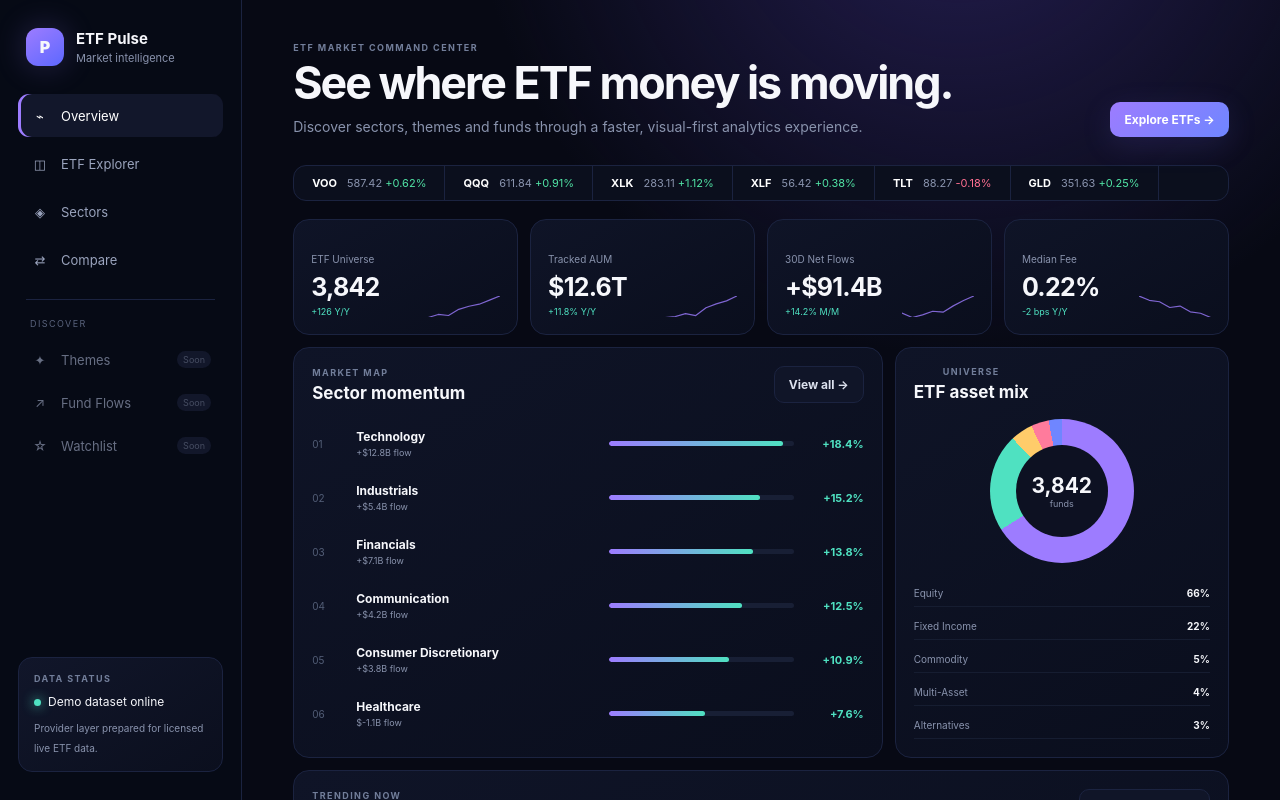
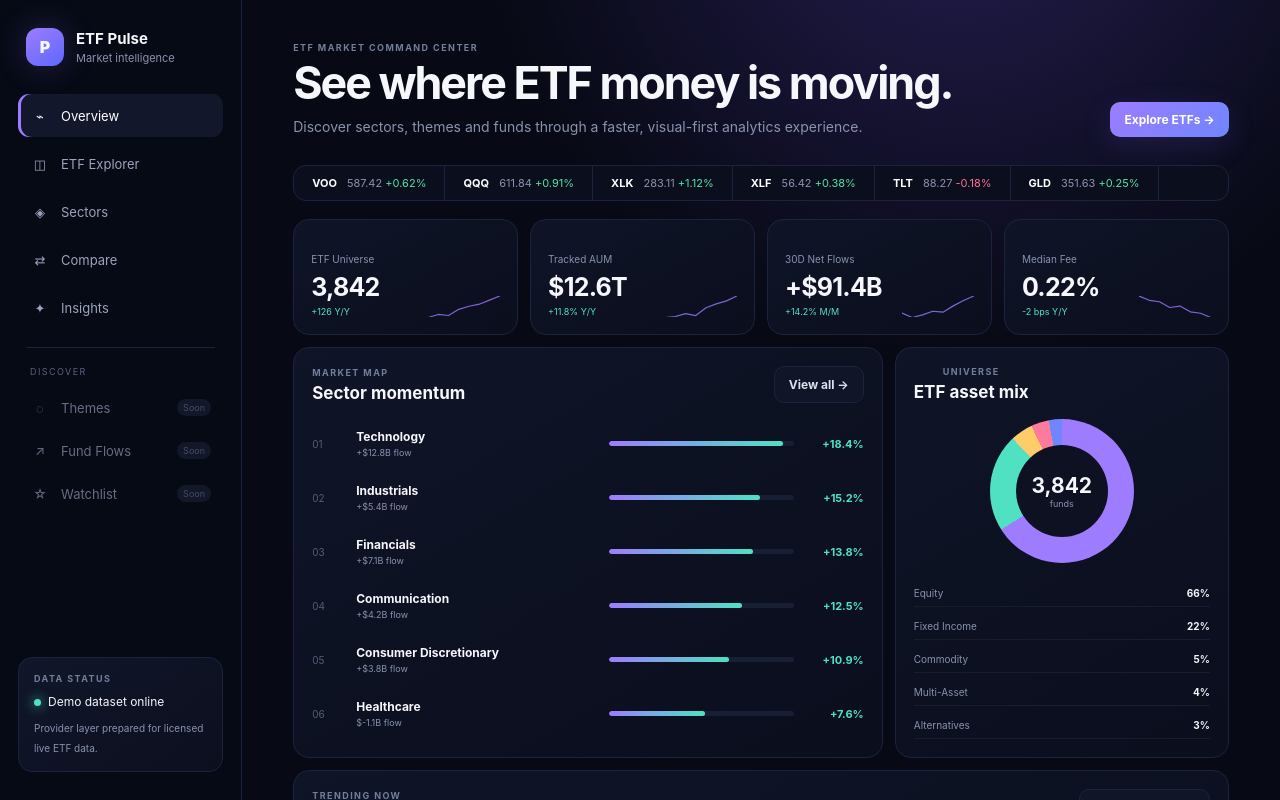
Before and after one commit to Yasar2019/etf-pulse-analytics, a Next.js app: page / in a window 1280 px wide. Shown: the top 800 px of the page. Built offline with nearby package versions, Linux system fonts and the light colour scheme.

Commit message:
feat: add market insights navigation

```diff
--- a/components/AppShell.tsx
+++ b/components/AppShell.tsx
@@ -9,6 +9,7 @@ const nav = [
   ["ETF Explorer", "/explore", "◫"],
   ["Sectors", "/sectors", "◈"],
   ["Compare", "/compare", "⇄"],
+  ["Insights", "/insights", "✦"],
 ];
 
 export default function AppShell({ children }: { children: ReactNode }) {
@@ -19,7 +20,7 @@ export default function AppShell({ children }: { children: ReactNode }) {
       <nav>{nav.map(([label, href, icon]) => <Link key={href} href={href} className={`navItem ${pathname === href ? "active" : ""}`}><span>{icon}</span>{label}</Link>)}</nav>
       <div className="navDivider" />
       <div className="navLabel">DISCOVER</div>
-      <div className="navItem muted"><span>✦</span>Themes <i>Soon</i></div>
+      <div className="navItem muted"><span>◌</span>Themes <i>Soon</i></div>
       <div className="navItem muted"><span>↗</span>Fund Flows <i>Soon</i></div>
       <div className="navItem muted"><span>☆</span>Watchlist <i>Soon</i></div>
       <div className="sideCard"><span className="eyebrow">DATA STATUS</span><div className="statusLine"><i />Demo dataset online</div><small>Provider layer prepared for licensed live ETF data.</small></div>
```
